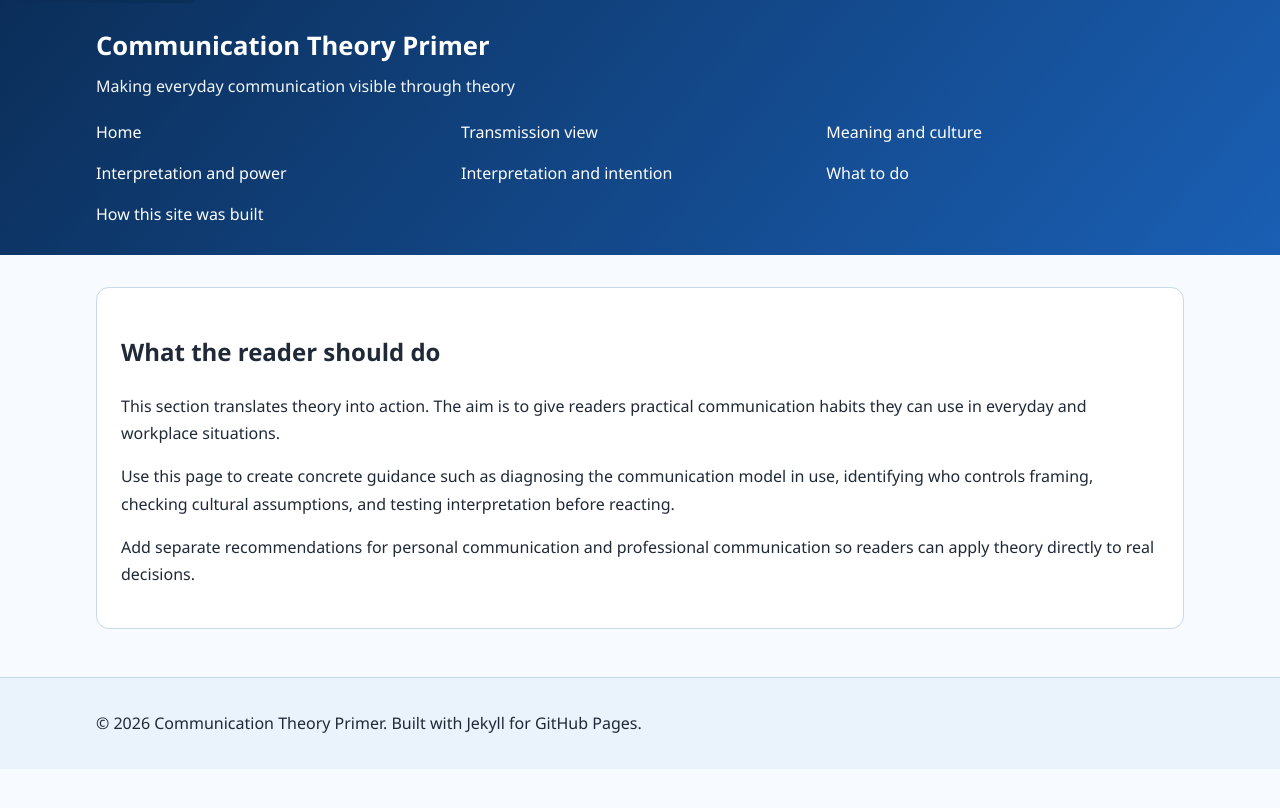
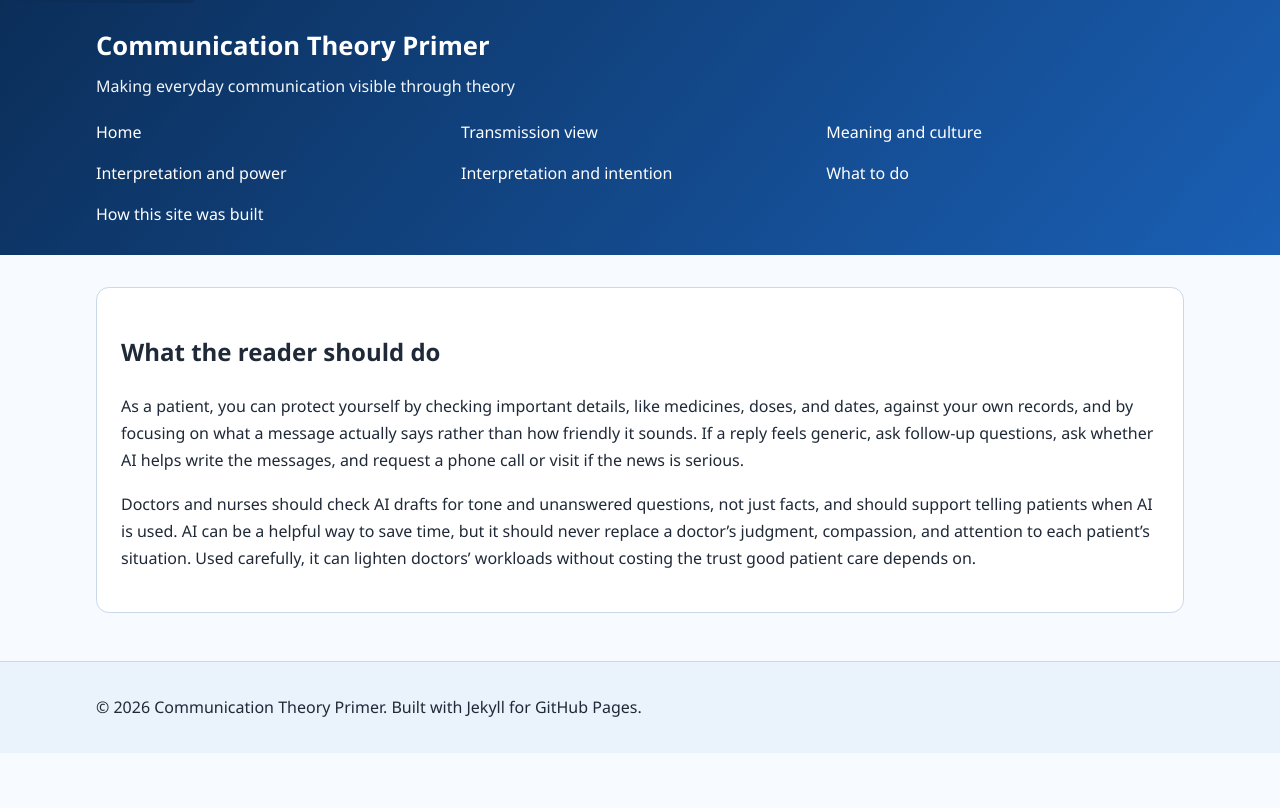
Before and after one commit to LilyS05/comm-primer-, a Jekyll site: the page built from what-the-reader-should-do.md, in a window 1280 px wide. Shown: the top 808 px of the page. Built offline with Jekyll 4.4.1, drawn with Linux system fonts in a browser that asks for light colours.

Commit message:
Revise patient communication recommendations
Updated guidance for patients and healthcare professionals on communication practices, emphasizing the importance of verifying information and the role of AI in patient interactions.

```diff
--- a/what-the-reader-should-do.md
+++ b/what-the-reader-should-do.md
@@ -4,8 +4,6 @@ title: "What the reader should do"
 permalink: /what-the-reader-should-do/
 ---
 
-This section translates theory into action. The aim is to give readers practical communication habits they can use in everyday and workplace situations.
+As a patient, you can protect yourself by checking important details, like medicines, doses, and dates, against your own records, and by focusing on what a message actually says rather than how friendly it sounds. If a reply feels generic, ask follow-up questions, ask whether AI helps write the messages, and request a phone call or visit if the news is serious.
 
-Use this page to create concrete guidance such as diagnosing the communication model in use, identifying who controls framing, checking cultural assumptions, and testing interpretation before reacting.
-
-Add separate recommendations for personal communication and professional communication so readers can apply theory directly to real decisions.
+Doctors and nurses should check AI drafts for tone and unanswered questions, not just facts, and should support telling patients when AI is used. AI can be a helpful way to save time, but it should never replace a doctor’s judgment, compassion, and attention to each patient’s situation. Used carefully, it can lighten doctors’ workloads without costing the trust good patient care depends on.
```
